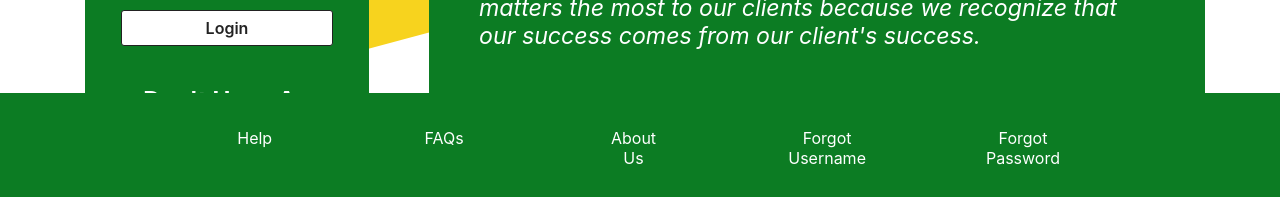
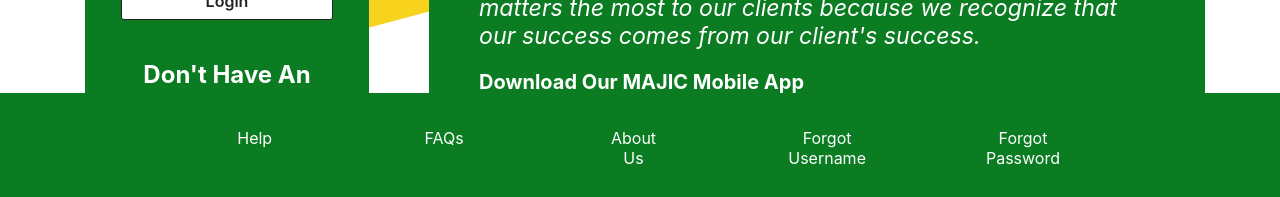
Before and after one commit to 221024-Java-React/Group-2-Project-3, a React (Create React App) app in the folder frontend/banking-application/: page / in a window 1280 px wide. Shown: the part 597-794 px from the top of the page. Built offline with nearby package versions, Linux system fonts and the light colour scheme.

Commit message:
Updated Advertisement

```diff
--- a/frontend/banking-application/src/Components/Advertisement/Advertisement.css
+++ b/frontend/banking-application/src/Components/Advertisement/Advertisement.css
@@ -12,6 +12,15 @@
     /* width: 20%; */
     /* margin: auto; */
 
+}
+
+.advertisement a {
+    color: white;
+}
+
+.advertisement a:hover {
+    color: black;
+    -webkit-text-stroke: 0.6px white;
 }
 
 .logo-small {
--- a/frontend/banking-application/src/Components/Advertisement/Advertisement.tsx
+++ b/frontend/banking-application/src/Components/Advertisement/Advertisement.tsx
@@ -1,3 +1,4 @@
+import { Link } from "react-router-dom";
 import "./Advertisement.css";
 
 const Advertisement = () => {
@@ -14,8 +15,9 @@ const Advertisement = () => {
 				comes from our client's success.</em></p>
 			<br />
 			<div className="nav-row-container">
-				<div className="nav-col-container left"><h4>Download Our App</h4></div>
-				<div className="nav-col-container right"><strong>MAJIC Mobile App</strong></div>
+                <div className="nav-col-container left">
+                    <Link to="/"><strong>Download Our MAJIC Mobile App</strong></Link>
+                </div>
 			</div>
 			<div className="nav-row-container">
 				<div className="nav-col-container left"><h4>Branch Hours</h4>
```
